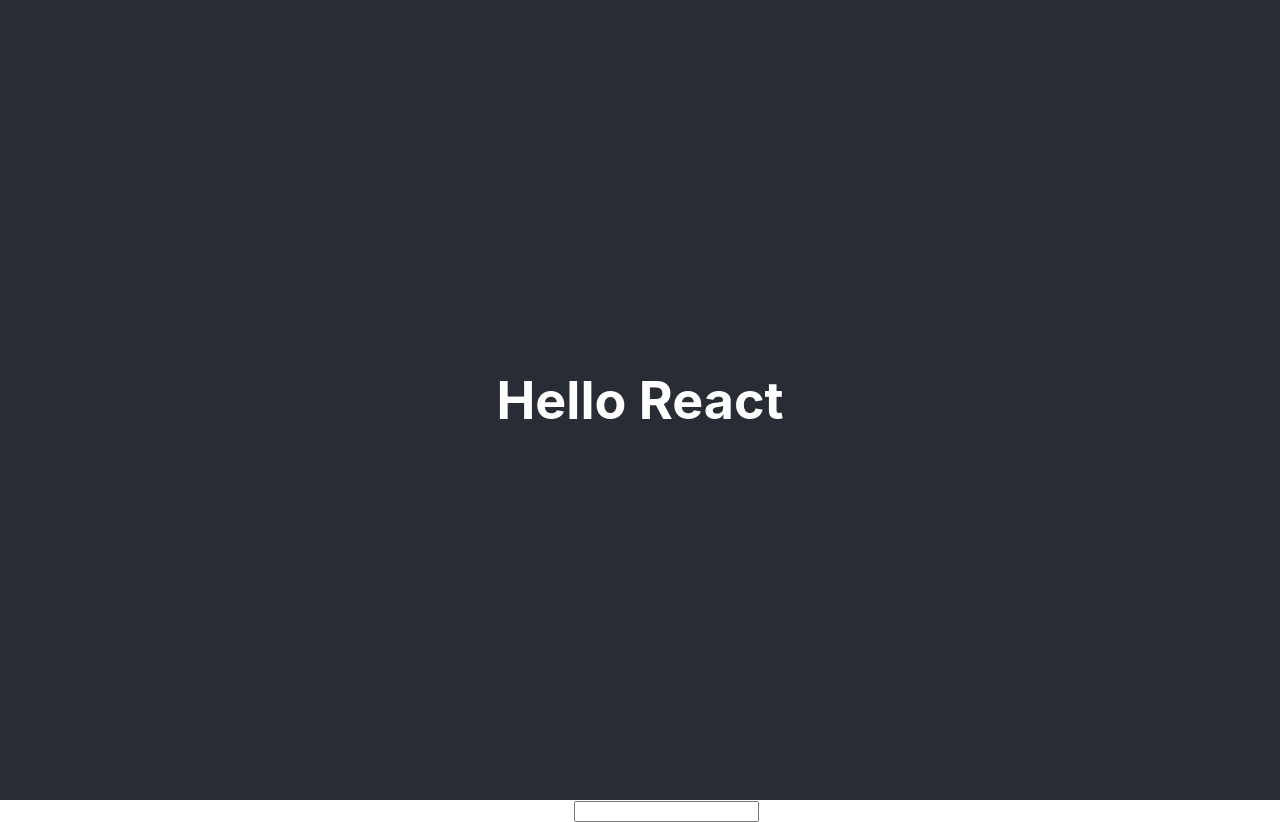
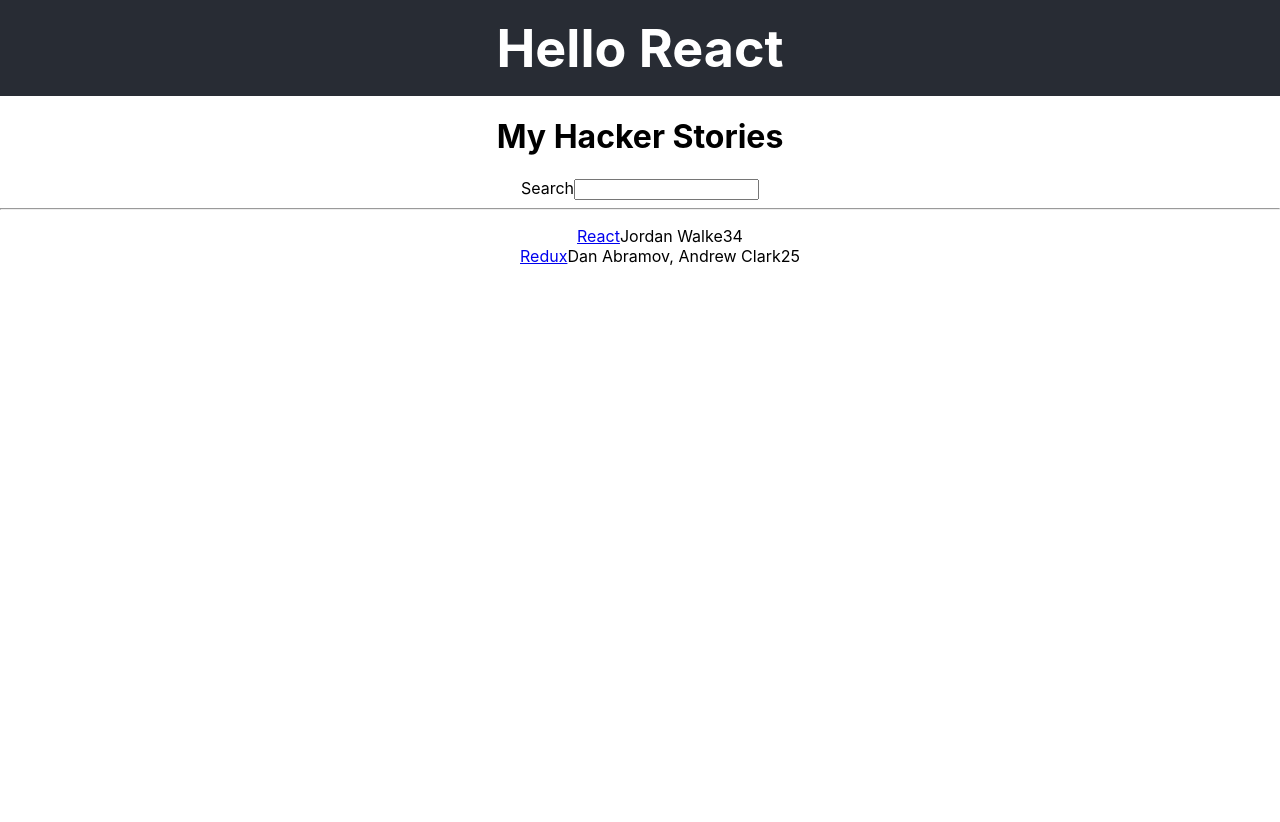
Before and after one commit to mrcomputer2018/livro, a React (Create React App) app: page / in a window 1280 px wide. After the commit the page ends 800 px from the top, so only its background shows below. Built offline with nearby package versions, Linux system fonts and the light colour scheme.

Commit message:
criando exerc02

```diff
--- a/src/App.css
+++ b/src/App.css
@@ -1,22 +1,12 @@
 .App {
   text-align: center;
   color: white;
-}
 
-.App-logo {
-  height: 40vmin;
-  pointer-events: none;
-}
-
-@media (prefers-reduced-motion: no-preference) {
-  .App-logo {
-    animation: App-logo-spin infinite 20s linear;
-  }
 }
 
 .App-header {
   background-color: #282c34;
-  min-height: 100vh;
+  height: 6rem;
   display: flex;
   flex-direction: column;
   align-items: center;
@@ -24,16 +14,3 @@
   font-size: calc(10px + 2vmin);
   color: white;
 }
-
-.App-link {
-  color: #61dafb;
-}
-
-@keyframes App-logo-spin {
-  from {
-    transform: rotate(0deg);
-  }
-  to {
-    transform: rotate(360deg);
-  }
-}
--- a/src/App.js
+++ b/src/App.js
@@ -1,4 +1,5 @@
 import './App.css';
+import Exerc02 from './components/Exercicies/exerc02';
 
 /* const welcome = {
   greeting: 'Hey',
@@ -17,8 +18,9 @@ function App() {
         <h1>Hello {getTitle('React')}</h1>
        {/*  <h1>{welcome.greeting} {welcome.tittle}</h1> */}
       </header>
-      <label htmlFor="search">Search</label>
-      <input id="search" type="text"></input>
+      {/* <label htmlFor="search">Search</label>
+      <input id="search" type="text"></input> */}
+      <Exerc02/>
     </div>
   );
 }
--- /dev/null
+++ b/src/components/Exercicies/exerc02.css
@@ -0,0 +1,7 @@
+.exerc02 {
+  color:black;
+}
+
+li {
+  list-style-type: none
+}
--- a/src/components/Exercicies/exerc02.jsx
+++ b/src/components/Exercicies/exerc02.jsx
@@ -1,7 +1,46 @@
 import React from "react"
+import "./exerc02.css"
 
- {
+const list = [
+    {
+        title: 'React',
+        url: 'https://reactjs.org/',
+        author: 'Jordan Walke',
+        num_comments: 3,
+        points: 4,
+        objectID: 0
+    },
+    {
+        title: 'Redux',
+        url: 'https://redux.js.org/',
+        author: 'Dan Abramov, Andrew Clark',
+        num_comments: 2,
+        points: 5,
+        objectID: 1,
+    }
+]
+class Exerc02 extends React.Component {
+    render(){
+        return(
+            <div>
+                <h1 className="exerc02">My Hacker Stories</h1>
+                <label className="exerc02" htmlFor="search">Search</label>
+                <input className="exerc02" id="search" type="text"></input>
+                <hr/>
+                <ul>
+                    {list.map((item) => {
+                        return <li className="exerc02" key={item.objectID}>
+                                    <span><a href={item.url}>{item.title}</a></span>
+                                    <span>{item.author}</span>
+                                    <span>{item.num_comments}</span>
+                                    <span>{item.points}</span>
+                                </li>
+                    })}
+                </ul>
 
+            </div>
+        )
+    }
 }
 
 export default Exerc02
```
